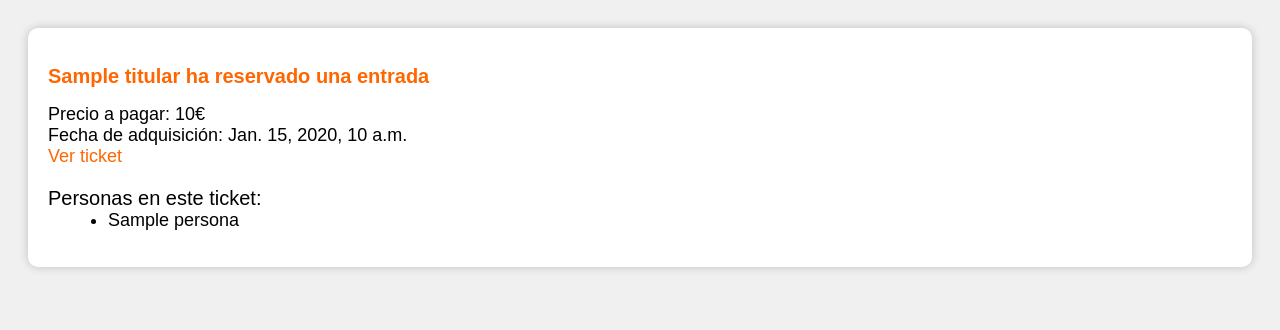
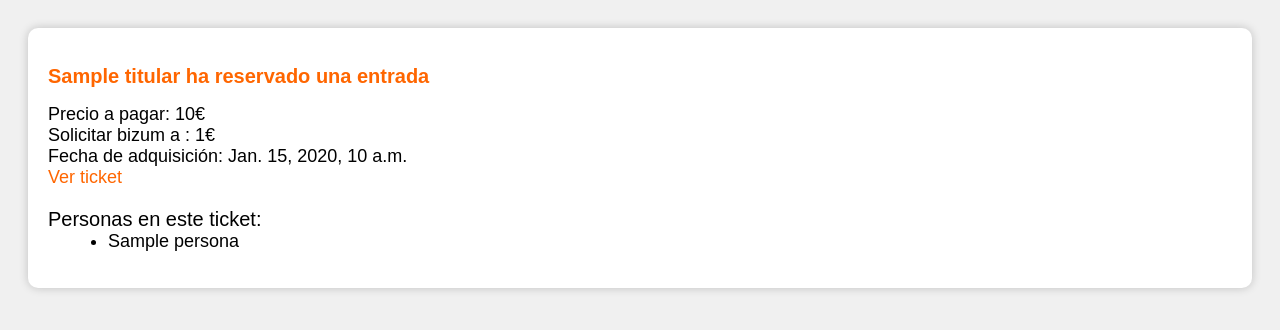
Before and after one commit to osoyinas/halloween-tickets-API, a Django app: template tickets/templates/email_admin_notify.html in a window 1280 px wide. Shown: the top 330 px of the page. Run offline with Django 4.2, Linux system fonts and the light colour scheme; the template is opened without the code that fills it: most values are stand-ins (such as "Sample title", 1, 10 or a date in 2020).

Commit message:
Add number in email staff noti

```diff
--- a/tickets/email.py
+++ b/tickets/email.py
@@ -6,6 +6,7 @@ from urllib.parse import quote
 
 def notify_ticket_to_admin(ticket):
     context = {'titular':ticket.titular,
+            'number':ticket.number,
             'price':ticket.price,
             'date':ticket.date,
             'url': f"{settings.HOST_URL}/admin/tickets/ticket/{ticket.id}",
--- a/tickets/templates/email_admin_notify.html
+++ b/tickets/templates/email_admin_notify.html
@@ -13,6 +13,7 @@
         <h2 style="color: #ff6600; font-size: 20px;">{{ titular }} ha reservado una entrada</h2>
         <ul style="list-style-type: none; padding-left: 0;">
             <li style="font-size: 18px;">Precio a pagar: {{ price }}€</li>
+            <li style="font-size: 18px;">Solicitar bizum a : {{ number }}€</li>
             <li style="font-size: 18px;">Fecha de adquisición: {{ date }}</li>
             <li style="font-size: 18px;"><a href="{{ url }}" style="color: #ff6600; text-decoration: none;">Ver ticket</a></li>
             <li style="font-size: 20px; margin-top: 20px;">Personas en este ticket:</li>
```
